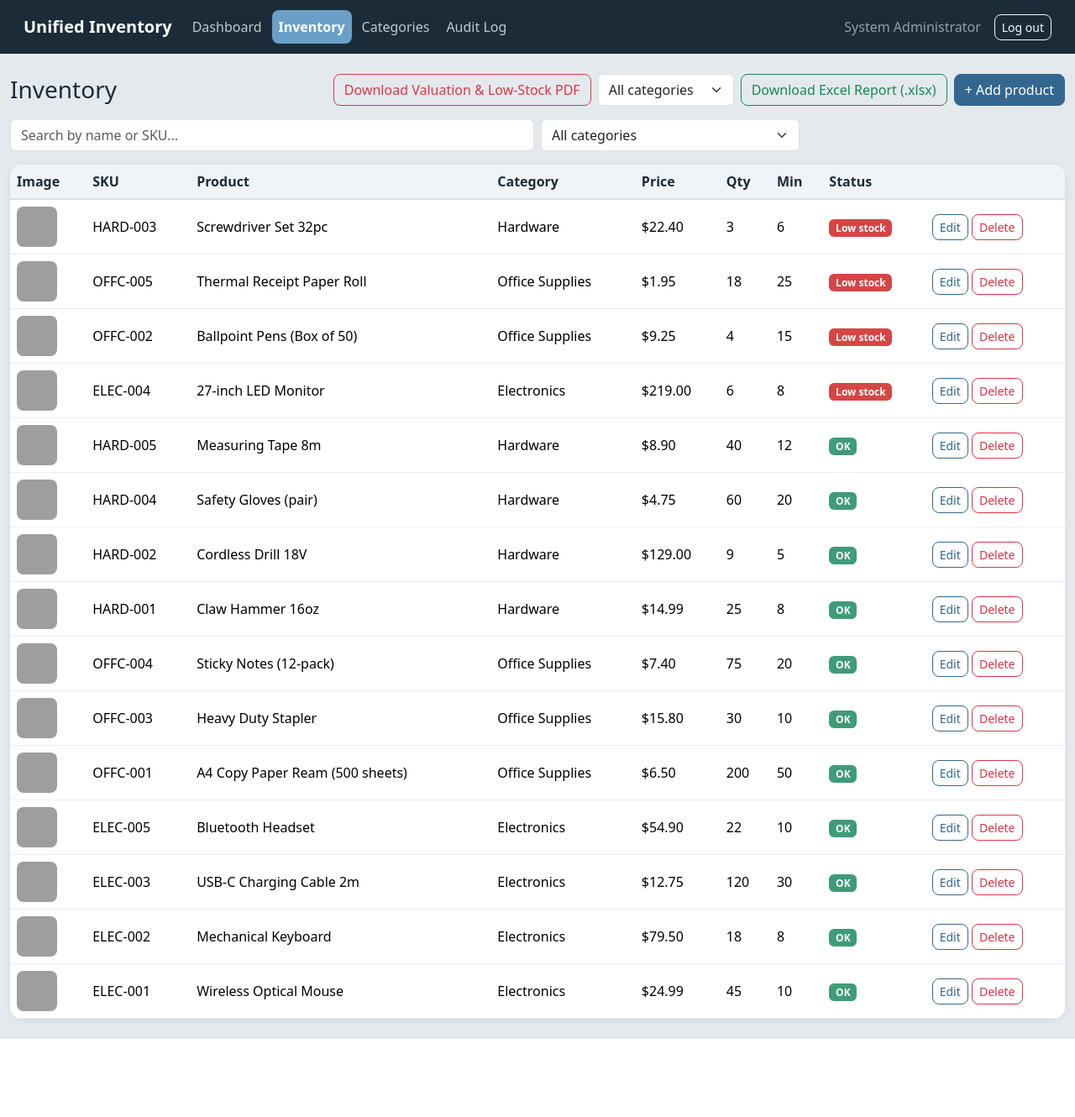
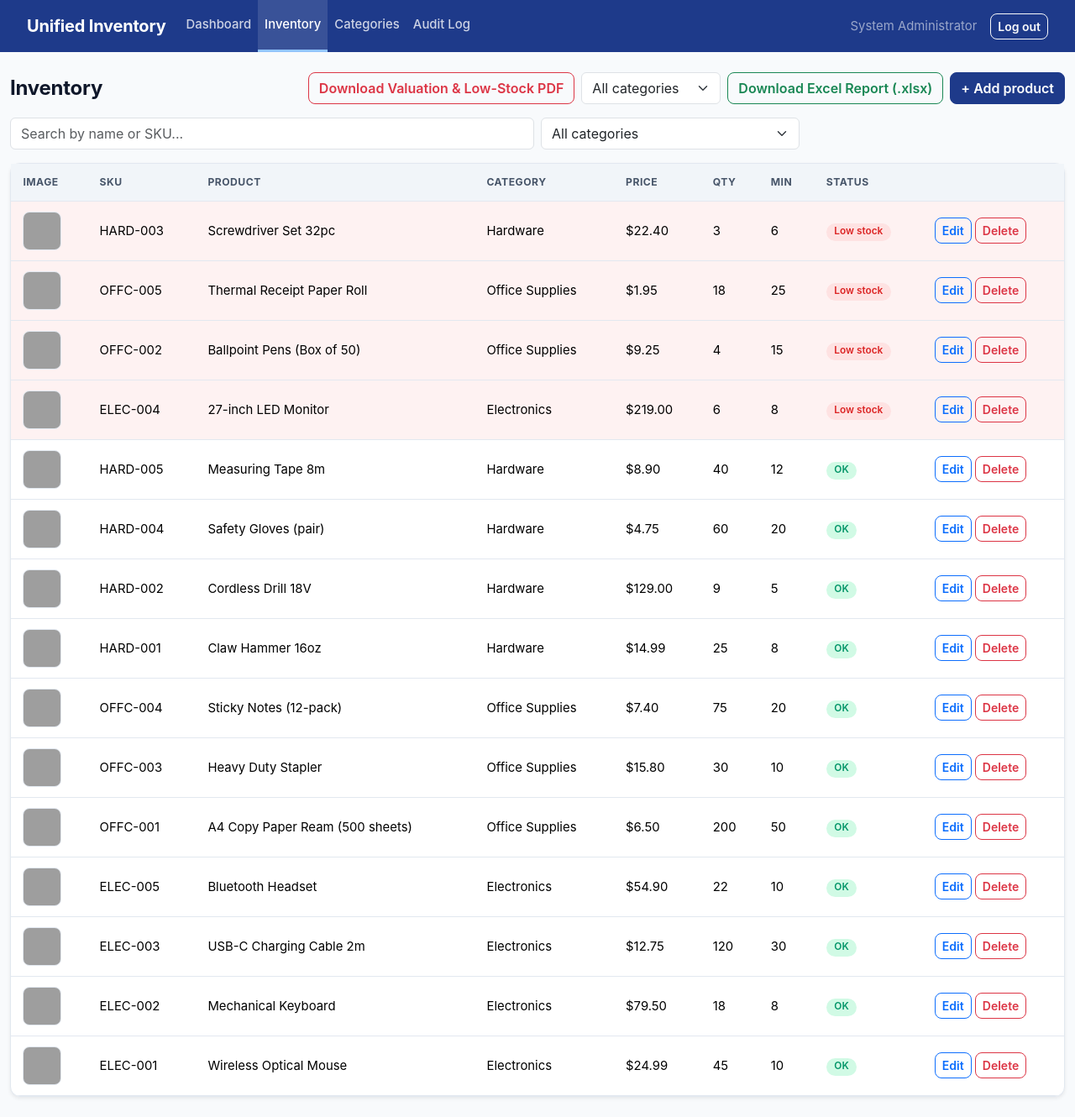
Before and after one commit to ianmattu1-lab/inventory_system, a PHP site: page /php/products.php in a window 1280 px wide. Shown: the whole page at 84% size. Before the commit the page ends 1237 px from the top, so only its background shows below. Run offline with PHP 8.4, Linux system fonts and the light colour scheme; a user stored in the database is signed in; data comes from the database, SQL or seed files in the repository; grey boxes are pictures that could not be loaded.

Commit message:
added comments to avoid confusion

```diff
--- a/css/style.css
+++ b/css/style.css
@@ -1,124 +1,171 @@
+/*color palette*/
 :root {
-  --navy: #1b2b38;
-  --slate: #2f4858;
-  --blue-dark: #336790;
-  --blue: #5499cf;
-  --blue-soft: #6aa0c8;
-  --page-bg: #e4e9ee;
-  --line: #d5dee7;
+  --indigo: #1E3A8A;
+  --indigo-dark: #172E6E;
+  --indigo-soft: #E0E7FF;
+  --bg: #F8FAFC;
+  --surface: #FFFFFF;
+  --border: #E2E8F0;
+  --text: #0F172A;
+  --muted: #64748B;
+  --danger: #DC2626;
+  --danger-soft: #FEE2E2;
+  --success: #059669;
+  --success-soft: #D1FAE5;
 }
 
 body {
-  background: var(--page-bg);
-  color: var(--navy);
+  background: var(--bg);
+  color: var(--text);
+  font-family: 'Inter', system-ui, -apple-system, 'Segoe UI', Roboto, sans-serif;
+  font-size: 0.93rem;
+}
+h3 { font-size: 1.5rem; font-weight: 700; letter-spacing: -0.01em; }
+.app-main { padding: 1.5rem 2rem 3rem; max-width: 1500px; margin: 0 auto; }
+@media (max-width: 768px) { .app-main { padding: 1rem; } }
+
+/*navbar*/
+.navbar { background: var(--indigo) !important; padding: 0 1.25rem; min-height: 58px; }
+.navbar-brand { display: flex; align-items: center; gap: 0.6rem; font-weight: 700; letter-spacing: -0.01em; }
+.brand-mark {
+  width: 30px; height: 30px; border-radius: 8px;
+  background: #fff; color: var(--indigo);
+  display: inline-flex; align-items: center; justify-content: center;
+  font-weight: 800; font-size: 0.95rem;
+}
+.navbar .nav-link {
+  color: rgba(255, 255, 255, 0.78);
+  padding: 1.15rem 1rem;
+  border-bottom: 3px solid transparent;
+  font-weight: 500;
+}
+.navbar .nav-link:hover { color: #fff; background: rgba(255, 255, 255, 0.07); }
+.navbar .nav-link.active {
+  color: #fff;
+  background: rgba(255, 255, 255, 0.12);
+  border-bottom-color: #93C5FD;
+}
+.user-chip { display: flex; align-items: center; gap: 0.6rem; color: #fff; margin-right: 1rem; }
+.user-avatar {
+  width: 34px; height: 34px; border-radius: 50%;
+  background: rgba(255, 255, 255, 0.18);
+  display: inline-flex; align-items: center; justify-content: center; font-weight: 700;
+}
+.user-chip small { display: block; color: rgba(255, 255, 255, 0.65); line-height: 1; font-size: 0.72rem; }
+.user-chip strong { line-height: 1.2; font-size: 0.85rem; }
+.btn-logout { color: #fff; border: 1px solid rgba(255, 255, 255, 0.4); border-radius: 8px; padding: 0.3rem 0.8rem; }
+.btn-logout:hover { background: #fff; color: var(--indigo); }
+
+/*cards/portlet*/
+.card, .portlet {
+  background: var(--surface);
+  border: 1px solid var(--border);
+  border-radius: 12px;
+  box-shadow: 0 1px 2px rgba(15, 23, 42, 0.04);
+}
+.card-header, .portlet-header {
+  background: var(--surface);
+  border-bottom: 1px solid var(--border);
+  padding: 0.85rem 1.1rem;
+  font-weight: 700;
+  border-radius: 12px 12px 0 0 !important;
+  display: flex; justify-content: space-between; align-items: center;
+}
+.portlet-header small { color: var(--muted); font-weight: 500; }
+.portlet-body { padding: 1rem 1.1rem; }
+.card .table-responsive { border-radius: 0 0 12px 12px; }
+
+/*dashboard*/
+.page-head { display: flex; flex-wrap: wrap; justify-content: space-between; align-items: end; margin-bottom: 1.25rem; }
+.page-head p { margin: 0; color: var(--muted); }
+
+.tile {
+  display: flex; flex-direction: column; align-items: center; justify-content: center;
+  gap: 0.5rem; text-align: center;
+  height: 112px; border-radius: 12px; color: #fff !important;
+  font-weight: 600; text-decoration: none; padding: 0.5rem;
+  transition: transform 0.12s ease, box-shadow 0.12s ease;
+}
+.tile:hover { transform: translateY(-2px); box-shadow: 0 8px 18px rgba(15, 23, 42, 0.18); }
+.tile-icon {
+  width: 38px; height: 38px; border-radius: 10px;
+  background: rgba(255, 255, 255, 0.18);
+  display: flex; align-items: center; justify-content: center;
+  font-size: 1.15rem; font-weight: 800;
+}
+.tile-indigo { background: linear-gradient(135deg, #1E3A8A, #2B4FB5); }
+.tile-blue   { background: linear-gradient(135deg, #2F54C4, #4A74E0); }
+.tile-slate  { background: linear-gradient(135deg, #334155, #475569); }
+.tile-green  { background: linear-gradient(135deg, #047857, #10B981); }
+.tile-red    { background: linear-gradient(135deg, #B91C1C, #EF4444); }
+.tile-navy   { background: linear-gradient(135deg, #172E6E, #1E3A8A); }
+
+.kpi-card { padding: 1rem 1.1rem; height: 100%; border-left: 4px solid var(--indigo); }
+.kpi-card.kpi-danger { border-left-color: var(--danger); }
+.kpi-card.kpi-green { border-left-color: var(--success); }
+.kpi-label { color: var(--muted); font-weight: 600; font-size: 0.82rem; }
+.kpi-value { font-size: 1.7rem; font-weight: 800; color: var(--indigo); line-height: 1.2; }
+.kpi-danger .kpi-value { color: var(--danger); }
+.kpi-green .kpi-value { color: var(--success); }
+
+.reminder {
+  display: flex; align-items: center; gap: 0.8rem;
+  padding: 0.7rem 0; border-bottom: 1px solid var(--border);
+  color: var(--text); text-decoration: none;
+}
+.reminder:last-child { border-bottom: 0; }
+.reminder:hover .reminder-text { color: var(--indigo); }
+.reminder-bar { width: 4px; align-self: stretch; border-radius: 4px; background: var(--indigo); }
+.reminder-bar.red { background: var(--danger); }
+.reminder-bar.amber { background: #F59E0B; }
+.reminder-bar.green { background: var(--success); }
+.reminder-num { font-size: 1.35rem; font-weight: 800; min-width: 2.2rem; }
+.reminder-text { color: var(--muted); font-size: 0.85rem; }
+
+.bar-row { margin-bottom: 0.9rem; }
+.bar-row:last-child { margin-bottom: 0; }
+.bar-top { display: flex; justify-content: space-between; font-size: 0.85rem; margin-bottom: 0.3rem; }
+.bar-top span:last-child { font-weight: 700; color: var(--indigo); }
+.bar-track { height: 10px; background: var(--indigo-soft); border-radius: 999px; overflow: hidden; }
+.bar-fill { height: 100%; background: linear-gradient(90deg, #1E3A8A, #4A74E0); border-radius: 999px; }
+
+.activity-item { padding: 0.65rem 0; border-bottom: 1px solid var(--border); font-size: 0.85rem; }
+.activity-item:last-child { border-bottom: 0; }
+.activity-item small { color: var(--muted); }
+
+/*tables*/
+.table { --bs-table-bg: transparent; margin-bottom: 0; }
+.table thead th {
+  background: #F1F5F9;
+  color: #475569;
+  font-size: 0.76rem;
+  font-weight: 700;
+  text-transform: uppercase;
+  letter-spacing: 0.04em;
+  border-bottom: 1px solid var(--border);
+  padding: 0.8rem 0.9rem;
+  white-space: nowrap;
+}
+.table td { padding: 0.75rem 0.9rem; border-color: var(--border); vertical-align: middle; }
+.table tbody tr:hover { background: #F8FAFF; }
+.table tbody tr.low-row, .low-row { background: #FEF2F2; }
+.table tbody tr.low-row:hover { background: #FDE8E8; }
+.thumb {
+  width: 46px; height: 46px; object-fit: cover;
+  border-radius: 8px; background: #EEF2F7; border: 1px solid var(--border);
+  display: block;
 }
 
-/* ---------- Navbar ---------- */
-.navbar {
-  background-color: var(--navy) !important;
-  padding: 0.75rem 1rem;
-}
-.navbar-brand { font-weight: 700; }
-.navbar .nav-link {
-  color: rgba(255, 255, 255, 0.75);
-  border-radius: 8px;
-  padding: 0.5rem 0.9rem;
-  margin-right: 0.25rem;
-}
-.navbar .nav-link:hover {
-  color: #fff;
-  background: rgba(255, 255, 255, 0.08);
-}
-.navbar .nav-link.active {
-  color: #fff;
-  background: var(--blue-soft);
-  font-weight: 600;
-}
+/*badges*/
+.badge { border-radius: 999px; font-weight: 600; padding: 0.38em 0.8em; font-size: 0.74rem; }
+.badge.bg-danger  { background: var(--danger-soft) !important; color: var(--danger) !important; }
+.badge.bg-success { background: var(--success-soft) !important; color: var(--success) !important; }
+.badge.bg-info    { background: var(--indigo-soft) !important; color: var(--indigo) !important; }
+.badge.bg-dark    { background: #E2E8F0 !important; color: #334155 !important; }
 
-/* ---------- Cards ---------- */
-.card {
-  border: 0;
-  border-radius: 14px;
-  box-shadow: 0 2px 10px rgba(27, 43, 56, 0.08) !important;
-}
-.card-header {
-  background: #fff;
-  font-weight: 700;
-  color: var(--navy);
-  border-bottom: 1px solid var(--line);
-  border-radius: 14px 14px 0 0 !important;
-}
-.card .table-responsive { border-radius: 14px; }
-
-/* KPI cards on the dashboard */
-.kpi { border-left: 5px solid var(--blue-dark); }
-.kpi-low { border-left: 5px solid #dc3545; }
-.kpi .text-muted, .kpi-low .text-muted {
-  color: var(--navy) !important;
-  font-weight: 700;
-  font-size: 0.95rem;
-}
-.kpi .fw-bold { color: var(--blue-dark); }
-
-/* ---------- Tables ---------- */
-.table thead { --bs-table-bg: #f0f4f8; }
-.table thead th {
-  color: var(--navy);
-  border-bottom: 2px solid var(--line);
-  font-weight: 700;
-}
-.table td, .table th { border-color: #e9eef3; }
-.low-row { background: #fdeeee; }
-.thumb {
-  width: 48px;
-  height: 48px;
-  object-fit: cover;
-  border-radius: 8px;
-  background: #e9eef3;
-}
-
-/* ---------- Buttons ---------- */
+/*buttons*/
+.btn { border-radius: 8px; font-weight: 600; }
 .btn-primary {
-  --bs-btn-bg: var(--blue-dark);
-  --bs-btn-border-color: var(--blue-dark);
-  --bs-btn-hover-bg: #2a5578;
-  --bs-btn-hover-border-color: #2a5578;
-  --bs-btn-active-bg: #244a69;
-  --bs-btn-active-border-color: #244a69;
-  --bs-btn-disabled-bg: var(--blue-dark);
-  --bs-btn-disabled-border-color: var(--blue-dark);
-}
-.btn-outline-primary {
-  --bs-btn-color: var(--blue-dark);
-  --bs-btn-border-color: var(--blue-dark);
-  --bs-btn-hover-bg: var(--blue-dark);
-  --bs-btn-hover-border-color: var(--blue-dark);
-  --bs-btn-active-bg: var(--blue-dark);
-  --bs-btn-active-border-color: var(--blue-dark);
-}
-.btn { border-radius: 8px; }
-
-/* ---------- Badges ---------- */
-.badge { border-radius: 6px; font-weight: 600; padding: 0.4em 0.65em; }
-.badge.bg-success { background-color: #3f9b78 !important; }
-.badge.bg-danger { background-color: #d64545 !important; }
-.badge.bg-info { background-color: var(--blue) !important; }
-.badge.bg-dark { background-color: var(--slate) !important; }
-
-/* ---------- Forms and modals ---------- */
-.form-control:focus, .form-select:focus {
-  border-color: var(--blue);
-  box-shadow: 0 0 0 0.2rem rgba(84, 153, 207, 0.25);
-}
-.form-label { font-weight: 600; font-size: 0.9rem; }
-.modal-content { border: 0; border-radius: 14px; }
-.modal-header, .modal-footer { border-color: #e9eef3; }
-.modal-title { font-weight: 700; }
-
-/* ---------- Login page ---------- */
-.login-box {
-  max-width: 380px;
-  margin: 10vh auto;
-  border-top: 5px solid var(--blue-dark);
-}
-.login-box h4 { font-weight: 700; color: var(--navy); }
+  --bs-btn-bg: var(--indigo); --bs-btn-border-color: var(--indigo);
+  --bs-btn-hover-bg: var(--indigo-dark); --bs-btn-hover-border-color: var(--indigo-dark);
+  --bs-btn-active-bg: var(--indigo-dark); --bs-btn-active-border-color:
```
